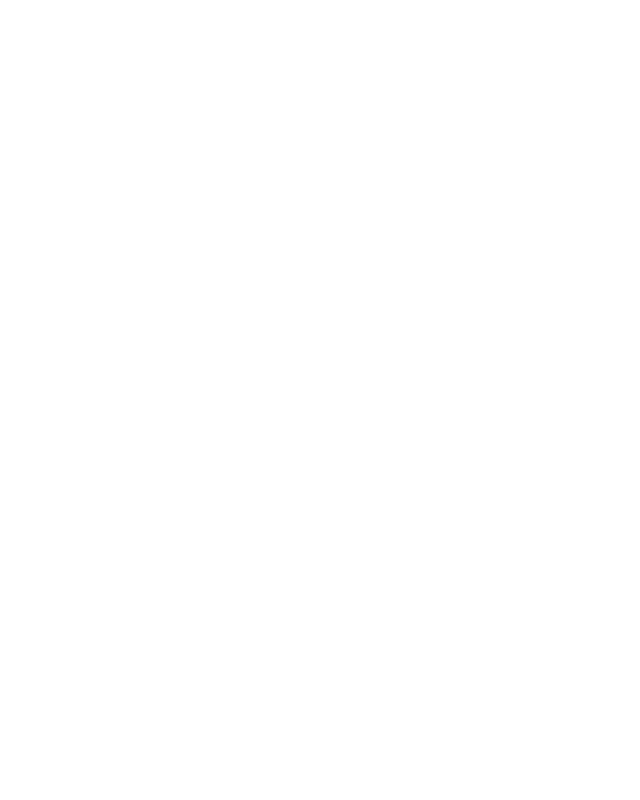
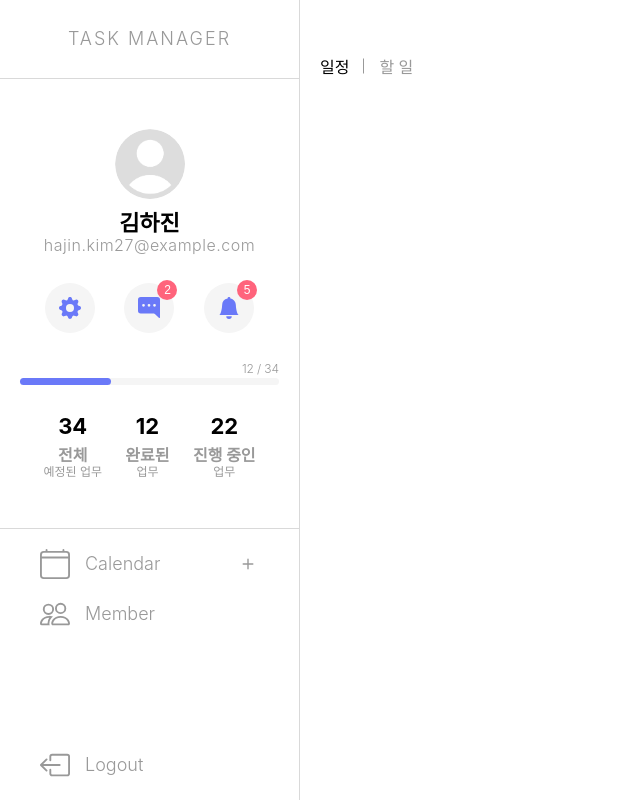
Before and after one commit to supercoding-Project/frontend-3rd, a React (Vite) app: page /add-calendar in a window 1280 px wide. Before the commit this address had no page. Shown: the whole page, without its empty margins (0-640 px from the left). Built offline with nearby package versions, Linux system fonts and the light colour scheme.

Commit message:
일정 및 할 일 추가 페이지 생성 및 탭 UI 생성

```diff
--- a/src/App.jsx
+++ b/src/App.jsx
@@ -2,6 +2,7 @@
 import GlobalStyle from './styles/GlobalStyle';
 import Layout from './components/Layout/Layout';
 import Home from './pages/Home/Home';
+import AddCalendar from './pages/AddCalendar/AddCalendar';
 
 const App = () => {
   return (
@@ -10,6 +11,7 @@
       <Routes>
         <Route path='/' element={<Layout />}>
           <Route index element={<Home />} />
+          <Route path='/add-calendar' element={<AddCalendar />} />
         </Route>
       </Routes>
     </>
--- /dev/null
+++ b/src/pages/AddCalendar/AddCalendar.jsx
@@ -0,0 +1,22 @@
+import Tab from '../../components/Tab/Tab';
+import TabButton from '../../components/Tab/TabButton';
+import { useSelect } from '../../hooks/useSelect';
+
+const AddCalendar = () => {
+  const [selected, handleSelectButton] = useSelect('event');
+
+  return (
+    <div>
+      <Tab>
+        <TabButton selected={selected === 'event'} onClick={() => handleSelectButton('event')}>
+          일정
+        </TabButton>
+        <TabButton selected={selected === 'todo'} onClick={() => handleSelectButton('todo')}>
+          할 일
+        </TabButton>
+      </Tab>
+    </div>
+  );
+};
+
+export default AddCalendar;
```
